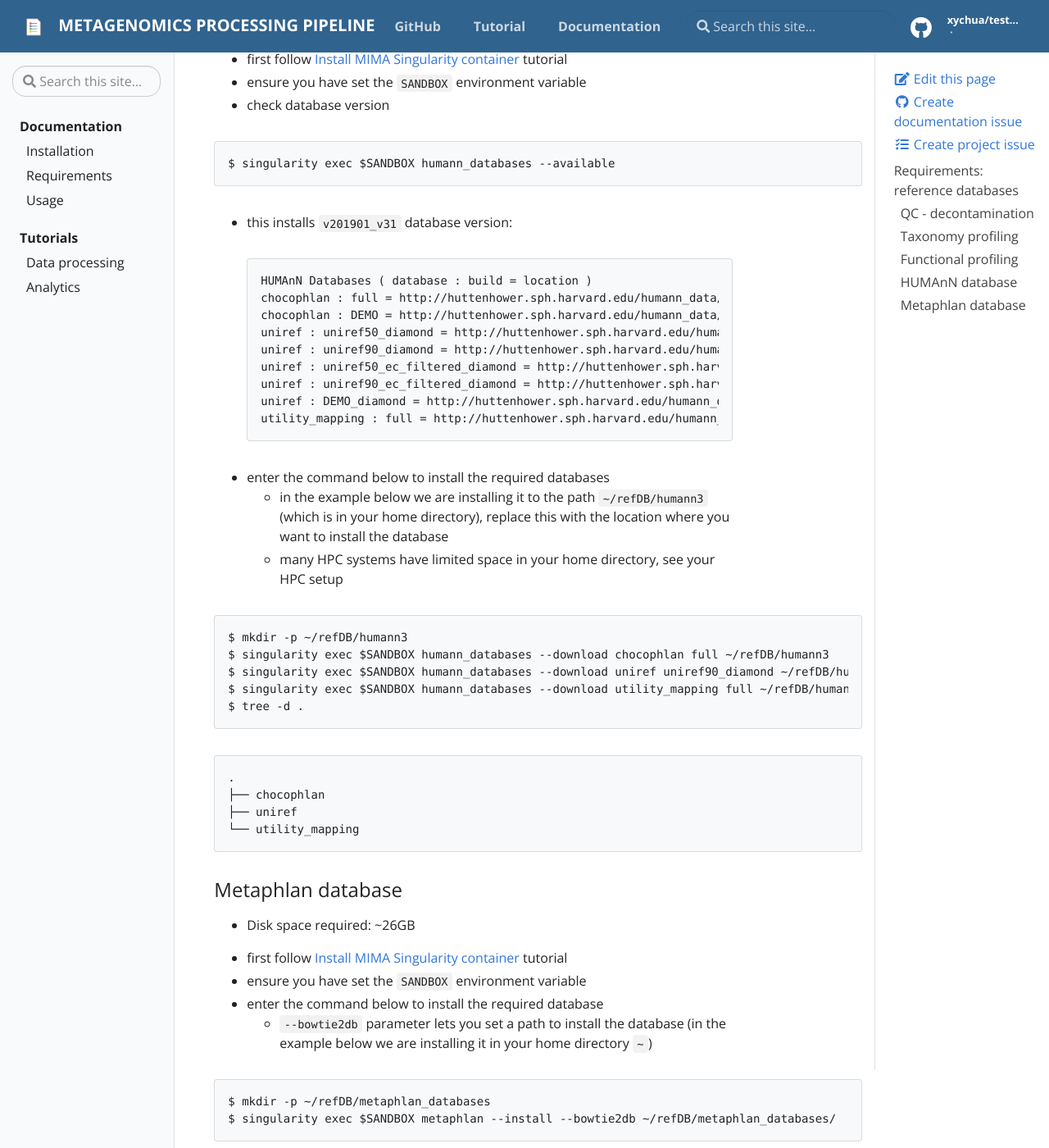
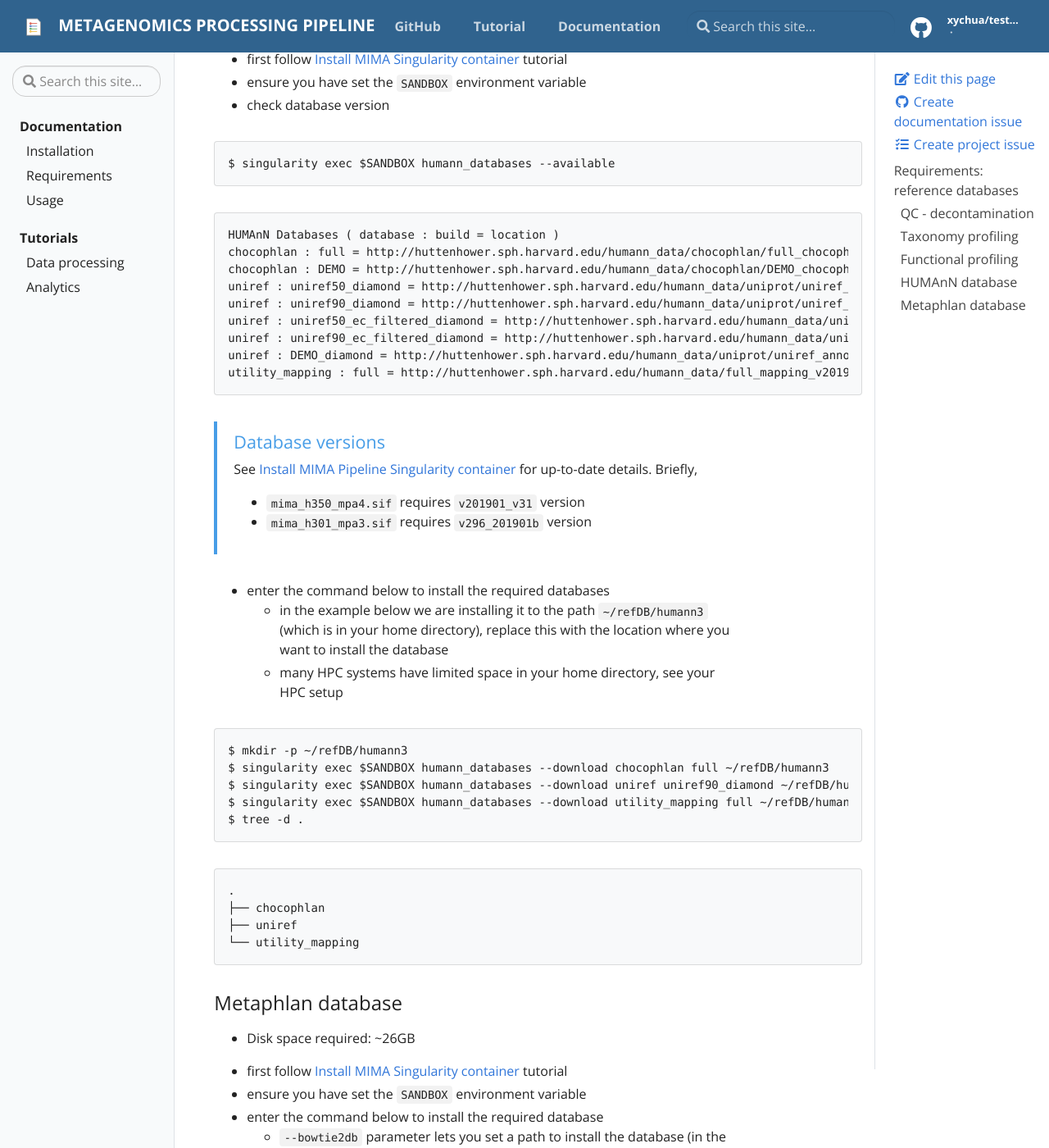
Before and after one commit to mrcbioinfo/mima-pipeline, a Jekyll site: the page built from docs/_docs/requirements.md, in a window 1280 px wide and 1400 px high, scrolled down 1401 px. Shown: the whole window at 82% size. Built offline with Jekyll 4.4.1, drawn with Linux system fonts in a browser that asks for light colours; some of the changed text lies outside the part shown.

Commit message:
update with database versions

````diff
--- a/docs/_docs/requirements.md
+++ b/docs/_docs/requirements.md
@@ -44,7 +44,6 @@ Many steps in the pipeline require access to reference databases. These referenc
 $ singularity exec $SANDBOX humann_databases --available
 ```
 
-- this installs `v201901_v31` database version:
 ```
 HUMAnN Databases ( database : build = location )
 chocophlan : full = http://huttenhower.sph.harvard.edu/humann_data/chocophlan/full_chocophlan.v201901_v31.tar.gz
@@ -56,6 +55,19 @@ uniref : uniref90_ec_filtered_diamond = http://huttenhower.sph.harvard.edu/human
 uniref : DEMO_diamond = http://huttenhower.sph.harvard.edu/humann_data/uniprot/uniref_annotated/uniref90_DEMO_diamond_v201901b.tar.gz
 utility_mapping : full = http://huttenhower.sph.harvard.edu/humann_data/full_mapping_v201901b.tar.gz
 ```
+
+
+{% capture tip_database_version %}
+<p>See <a href='installation'>Install MIMA Pipeline Singularity container</a> for up-to-date details. Briefly,</p>
+
+<ul>
+<li><code class="language-plaintext highlighter-rouge">mima_h350_mpa4.sif</code> requires <code class="language-plaintext highlighter-rouge">v201901_v31</code> version</li>
+<li><code class="language-plaintext highlighter-rouge">mima_h301_mpa3.sif</code> requires <code class="language-plaintext highlighter-rouge">v296_201901b</code> version</li>
+</ul>
+{% endcapture %}
+
+{% include alert.html type='info' title="Database versions" content=tip_database_version %}
+
 
 - enter the command below to install the required databases
   - in the example below we are installing it to the path `~/refDB/humann3` (which is in your home directory), replace this with the location where you want to install the database
````
Also changed, not shown: other parts of docs/_docs/requirements.md (+6 -2 lines), docs/_docs/installation.md (+55 -15 lines).
